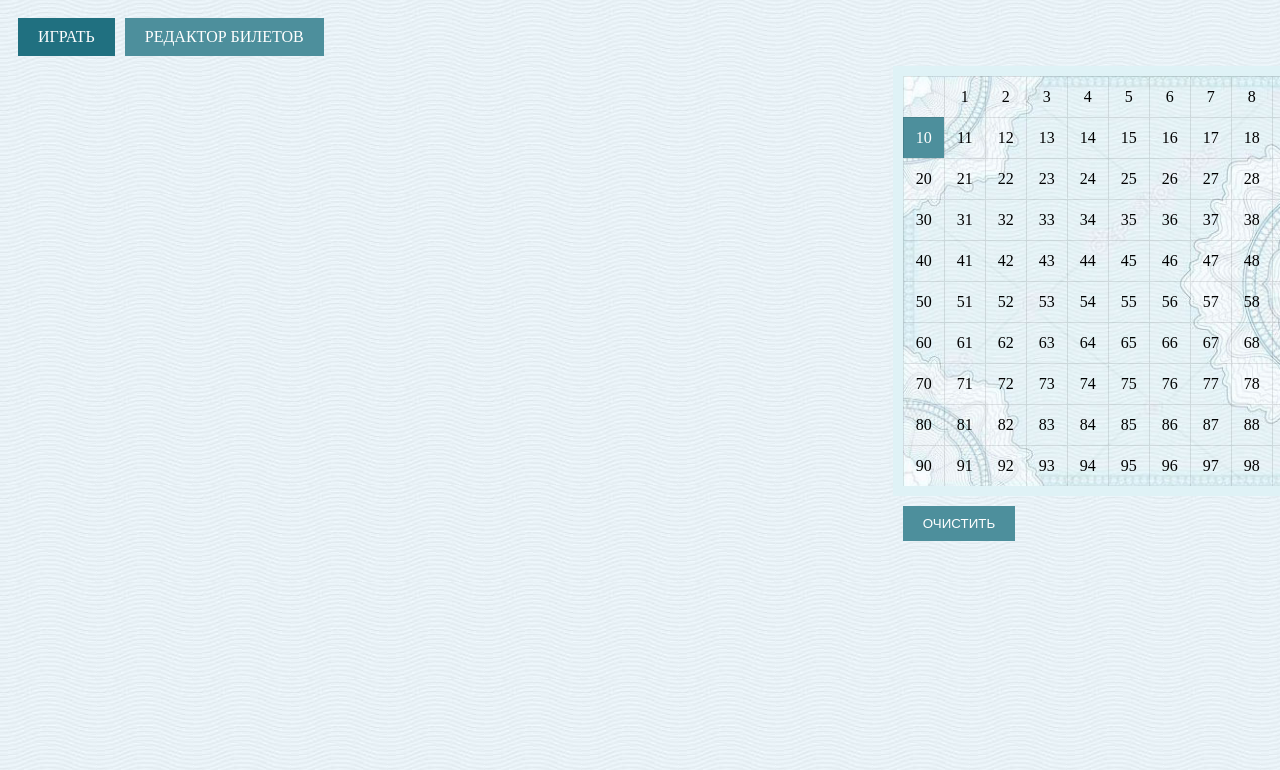
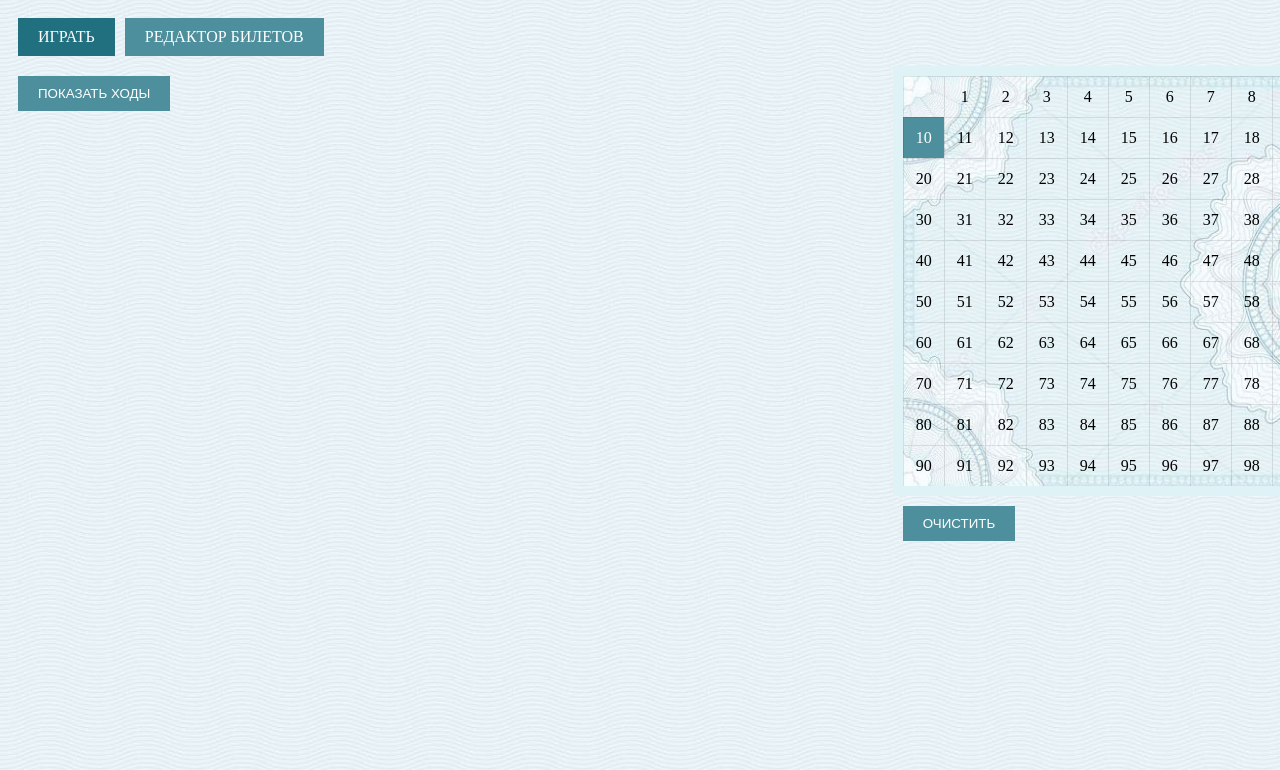
Before and after one commit to aa-nikitin/loto-tickets, a React (Create React App) app: page / in a window 1280 px wide. Both pictures are taken after a click on the element "10". Shown: the top 770 px of the page. Built offline with nearby package versions, Linux system fonts and the light colour scheme.

Commit message:
added statistic of movies

```diff
--- a/src/assets/scss/app.scss
+++ b/src/assets/scss/app.scss
@@ -163,6 +163,9 @@ body {
   &__right {
     width: 30%;
   }
+  &__moves {
+    padding: 10px;
+  }
 }
 
 .top-menu {
@@ -217,3 +220,22 @@ body {
     margin-right: 10px;
   }
 }
+
+.statistics-moves {
+  & table {
+    margin-top: 20px;
+    & tr {
+      &:nth-child(even) {
+        background-color: #dae3f5;
+      }
+    }
+    & th {
+      text-align: center;
+      padding: 5px 20px;
+    }
+    & td {
+      text-align: center;
+      padding: 5px 20px;
+    }
+  }
+}
--- /dev/null
+++ b/src/components/StatisticsMoves.jsx
@@ -0,0 +1,42 @@
+import React from 'react';
+import { useSelector } from 'react-redux';
+import _ from 'lodash';
+import { getKeypad } from '../redux/reducers';
+
+const StatisticsMoves = () => {
+  const keypad = useSelector((state) => getKeypad(state));
+  const keypadIsEmpty = _.isEmpty(keypad);
+  const [hideMoves, setHideMoves] = React.useState(false);
+  const showMoves = () => {
+    setHideMoves(!hideMoves);
+  };
+  return (
+    !keypadIsEmpty && (
+      <div className="statistics-moves">
+        <button className="button" onClick={showMoves}>
+          {hideMoves ? `Скрыть ходы` : `Показать ходы`}
+        </button>
+        {hideMoves && (
+          <table border="0" cellPadding="0" cellSpacing="0">
+            <tbody>
+              <tr>
+                <th>Номер хода</th>
+                <th>Число</th>
+              </tr>
+              {keypad.map((element, i) => {
+                return (
+                  <tr key={`${element}-${i}`}>
+                    <td>{i + 1}</td>
+                    <td>{element}</td>
+                  </tr>
+                );
+              })}
+            </tbody>
+          </table>
+        )}
+      </div>
+    )
+  );
+};
+
+export { StatisticsMoves };
--- a/src/components/Tickets.jsx
+++ b/src/components/Tickets.jsx
@@ -74,7 +74,7 @@ const Tickets = ({ editor }) => {
               <div className="tickets__one" key={element.name}>
                 <Ticket permissionToEdit={editor} nameTicket={element.name} items={element.items} />
               </div>
-              <div className="tickets__stat">{countRestNums(i)}</div>
+              {!editor ? <div className="tickets__stat">{countRestNums(i)}</div> : ''}
             </div>
           );
         })}
--- a/src/pages/TicketsGame.jsx
+++ b/src/pages/TicketsGame.jsx
@@ -2,12 +2,16 @@ import React from 'react';
 
 import { Tickets } from '../components/Tickets';
 import { Keypad } from '../components/Keypad';
+import { StatisticsMoves } from '../components/StatisticsMoves';
 
 const TicketsGame = () => {
   return (
     <div className="tickets-editor">
       <div className="tickets-editor__left">
         <Tickets editor={false} />
+        <div className="tickets-editor__moves">
+          <StatisticsMoves />
+        </div>
       </div>
       <div className="tickets-editor__right">
         <Keypad editor={false} />
```
Also changed, not shown: 1 other file (tests, documents, lock files or other folders).
